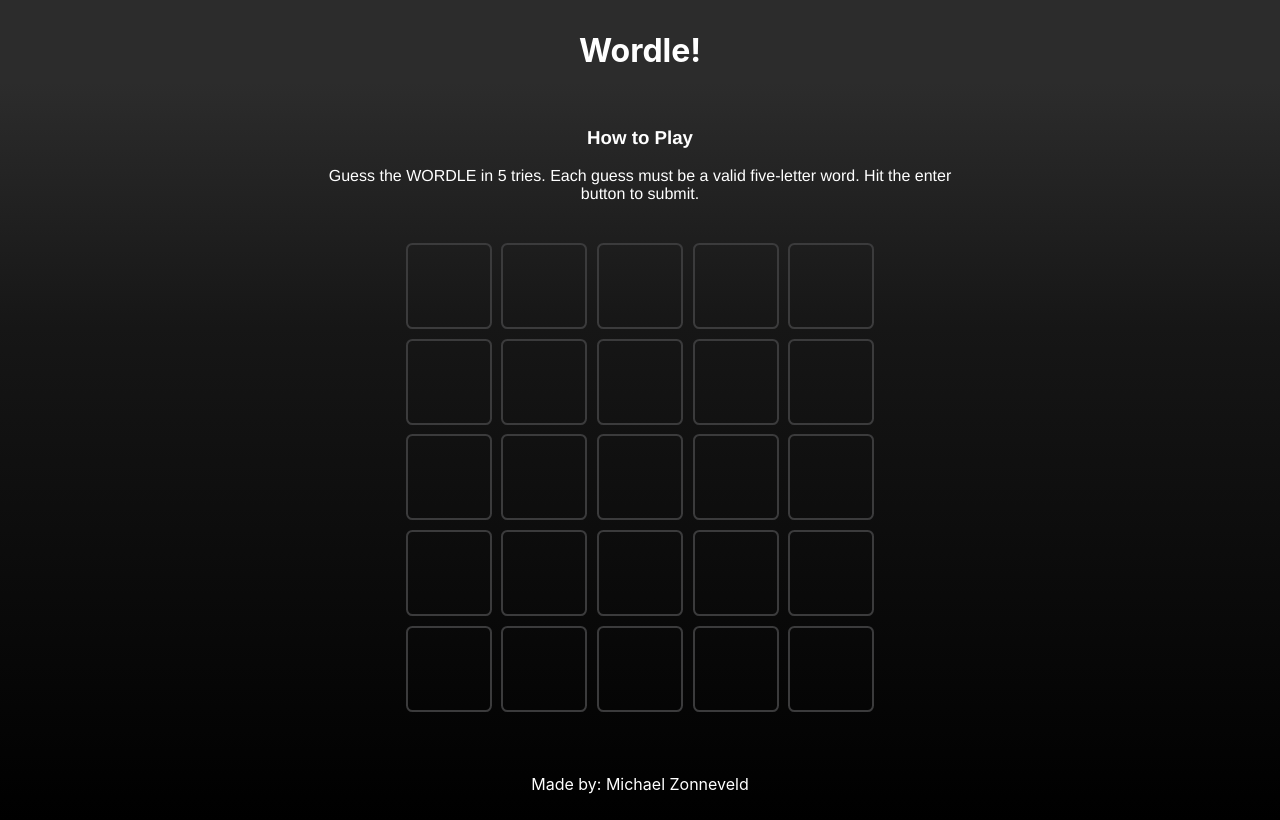
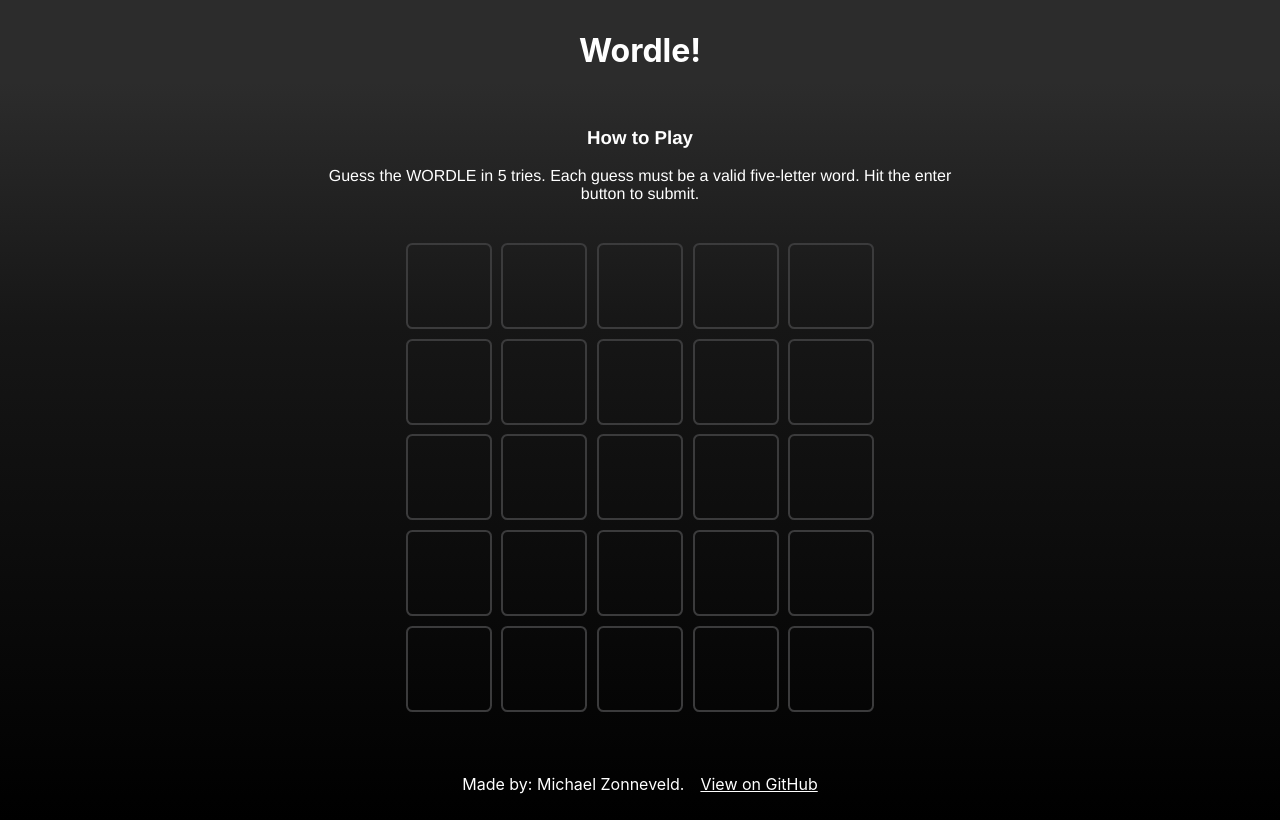
Before and after one commit to michaelzon/wordle, a React (Create React App) app: page / in a window 1280 px wide. Built offline with nearby package versions, Linux system fonts and the light colour scheme; no server answers.

Commit message:
added git link

```diff
--- a/src/Components/Footer/Footer.tsx
+++ b/src/Components/Footer/Footer.tsx
@@ -5,7 +5,7 @@
     return (
         <footer className={"footer"}>
             <p className={"author"}>
-                Made by: Michael Zonneveld
+                Made by: Michael Zonneveld. <a className={"link"} href="https://github.com/michaelzon/wordle">View on GitHub</a>
             </p>
         </footer>
     );
--- a/src/Components/Footer/footer.css
+++ b/src/Components/Footer/footer.css
@@ -5,5 +5,12 @@
 }
 
 .author {
+    display: flex;
+    justify-content: center;
+    gap: 1rem;
     text-align: center;
 }
+
+.link {
+    color: white;
+}
```
